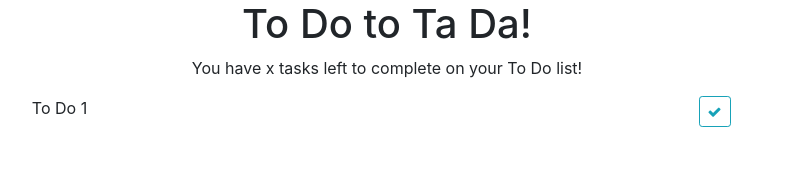
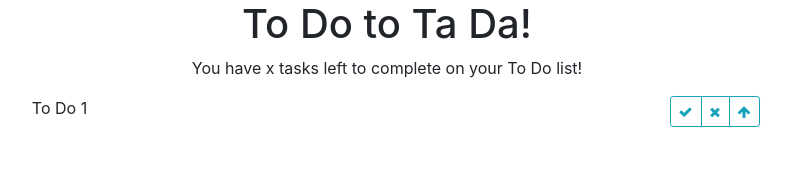
Before and after one commit to nicholajaneriley/React-To-Do-Ta-Da, a React (Create React App) app: page / in a window 1280 px wide. Shown: the top 186 px of the page, without its empty margins (253-1044 px from the left). Built offline with nearby package versions, Linux system fonts and the light colour scheme.

Commit message:
Completed button group for ToDoTask

```diff
--- a/src/ToDoTask.js
+++ b/src/ToDoTask.js
@@ -10,6 +10,8 @@ class ToDoTask extends React.Component {
                 <div className="col-6">
                     <div className="btn-group" role="group" aria-label="To Do List Buttons">
                         <button type="button" class="btn btn-outline-info btn-sm"><i class="fa fa-check" aria-hidden="true"></i></button>
+                        <button type="button" class="btn btn-outline-info btn-sm"><i class="fa fa-times" aria-hidden="true"></i></button>
+                        <button type="button" class="btn btn-outline-info btn-sm"><i class="fa fa-arrow-up" aria-hidden="true"></i></button>
                     </div>
                 </div>
             </div>
```
